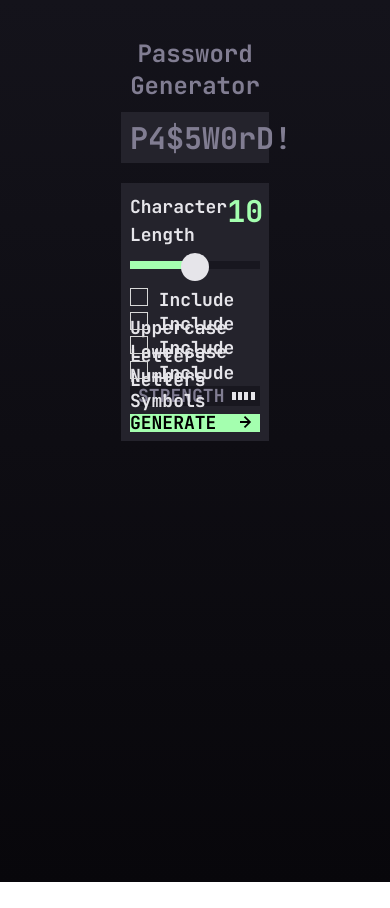
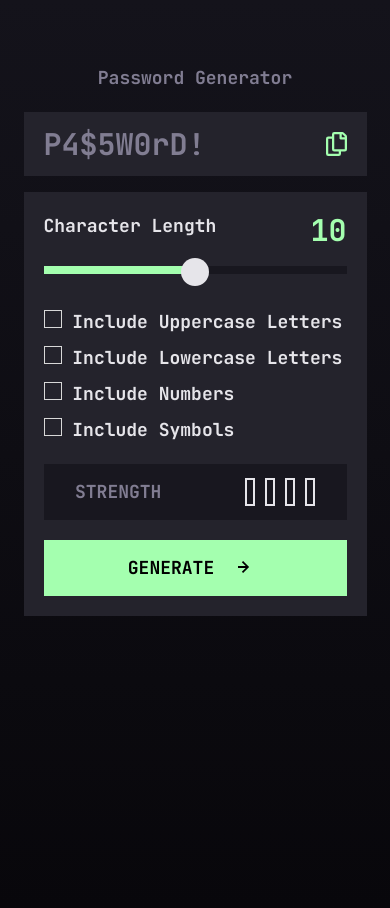
Before and after one commit to Zang983/PasswordGenTailwind, a plain HTML site: page index.html in a window 390 px wide. Before the commit the page ends 882 px from the top, so only its background shows below. Drawn offline with nearby package versions, Linux system fonts and the light colour scheme.

Commit message:
V1 mobile version

```diff
--- a/index.html
+++ b/index.html
@@ -16,11 +16,11 @@
   <title>Frontend Mentor | Password generator app</title>
 </head>
 
-<body class="bg-gradient-to-b from-[#14131B] to-[#08070B] h-screen w-[37.8vw] m-auto text-lg text-[#E6E5EA]">
-  <main class=" flex-column mt-[9.722vw]">
-    <h1 class="text-center mb-[2.64vw] text-2xl text-[#817D92]"> Password Generator</h1>
+<body class="bg-gradient-to-b from-[#14131B] to-[#08070B] h-screen lg:w-[540px] m-auto text-lg text-[#E6E5EA] box-border">
+  <h1 class="text-center lg:mb-[40px] mb-[20px] lg:text-2xl text-[#817D92] lg:mt-[9.722vw] mt-[64px]"> Password Generator</h1>
+  <main class=" flex-column lg:w-[540px] lg:h-[632px] w-[343px] h-[503px] m-auto">
     <div id="password"
-      class="px-[2.22vw] bg-[#24232C] py-[1.944vw] mb-5 items-center flex justify-between text-3xl text-[#817D92]">
+      class="h-[64px] lg:h-[80px] lg:px-[26px] px-[20px] bg-[#24232C] py-[23px] lg:mb-5 mb-[16px] items-center flex justify-between text-3xl text-[#817D92]">
       <span>P4$5W0rD!</span>
       <svg width="21" height="24" xmlns="http://www.w3.org/2000/svg">
         <path
@@ -28,50 +28,49 @@
           fill="#A4FFAF" />
       </svg>
     </div>
-
-    <div id="options" class="px-[2.22vw] py-[2.36vw] bg-[#24232C] flex flex-column flex-wrap">
+    <div id="options" class="lg:px-[26px] px-[20px] lg:h-[528px] py-[20px] lg:py-[28px] bg-[#24232C] flex flex-column flex-wrap">
       <label class="w-full">
         <div id="displayLength">
           <p class="flex justify-between">Character Length <span class="lengthValue text-3xl text-[#A4FFAF]">10</span>
           </p>
         </div>
-        <input type="range" class="w-full h-2 mt-[2.4306vw]" id="size" min="0" max="20" value="10">
+        <input type="range" class="w-full h-2 lg:mt-[36px] mt-[18px]" id="size" min="0" max="20" value="10">
       </label>
-      <label class="mt-[2.43vw] h-[18px] relative w-full">
+      <label class="lg:mt-[36px] mt-[26px] h-[18px] w-full">
         <input type="checkbox" id="uppercase" class="checked:bg-[url('./assets/images/icon-check.svg')] checked:bg-[#A4FFAF] checked:bg-center checked:bg-no-repeat
          appearance-none border border-solid border-[#D8D8D8] w-[18px] h-[18px] ">
         Include Uppercase Letters
       </label>
-      <label class="mt-[1.5972vw] h-[18px] relative w-full">
+      <label class="lg:mt-[24px] mt-[18px] h-[18px] w-full">
 
         <input type="checkbox" id="lowercase" class="checked:bg-[url('./assets/images/icon-check.svg')] checked:bg-[#A4FFAF] checked:bg-center checked:bg-no-repeat
          appearance-none border border-solid border-[#D8D8D8] w-[18px] h-[18px] ">
         Include Lowercase Letters
       </label>
-      <label class="mt-[1.5972vw] h-[18px] relative w-full">
+      <label class="lg:mt-[24px] mt-[18px] h-[18px] w-full">
 
         <input type="checkbox" id="numbers" class="checked:bg-[url('./assets/images/icon-check.svg')] checked:bg-[#A4FFAF] checked:bg-center checked:bg-no-repeat
          appearance-none border border-solid border-[#D8D8D8] w-[18px] h-[18px] ">
         Include Numbers
       </label>
-      <label class="mt-[1.5972vw] h-[18px] w-full relative">
+      <label class="lg:mt-[24px] mt-[18px] h-[18px] w-full">
         <input type="checkbox" id="symbols" class="checked:bg-[url('./assets/images/icon-check.svg')] checked:bg-[#A4FFAF] checked:bg-center checked:bg-no-repeat
          appearance-none border border-solid border-[#D8D8D8] w-[18px] h-[18px] ">
         Include Symbols
       </label>
 
       <div
-        class="flex h-[5vw] flex justify-between bg-[#18171F] w-full items-center py-[1.60vw] px-[2.083vw] mt-[2.4305vw]">
+        class="flex lg:h-[72px] h-[56px] flex justify-between bg-[#18171F] w-full items-center  px-[31.5px] mt-[30px] h:mt-[36.5px]">
         <p class="text-[#817D92] uppercase">Strength</p>
-        <div class="strengthScale flex gap-[0.5556vw] h-[1.9444vw] items-center ">
-          <p id="scoreStrength" class="mr-[1.38884vw] text-2xl uppercase"></p>
-          <div class="w-[0.6944vw]  h-full border-2 border-solid border-[#E6E5EA]"></div>
-          <div class="w-[0.6944vw]  h-full border-2 border-solid border-[#E6E5EA]"></div>
-          <div class="w-[0.6944vw]  h-full border-2 border-solid border-[#E6E5EA]"></div>
-          <div class="w-[0.6944vw]  h-full border-2 border-solid border-[#E6E5EA]"></div>
+        <div class="strengthScale flex gap-[10px] h-[28px] items-center ">
+          <p id="scoreStrength" class="mr-[30px]  text-2xl uppercase"></p>
+          <div class="w-[10px]  h-full border-2 border-solid border-[#E6E5EA]"></div>
+          <div class="w-[10px]  h-full border-2 border-solid border-[#E6E5EA]"></div>
+          <div class="w-[10px]  h-full border-2 border-solid border-[#E6E5EA]"></div>
+          <div class="w-[10px]  h-full border-2 border-solid border-[#E6E5EA]"></div>
         </div>
       </div>
-      <button id="submit" class="group h-[4.514vw] bg-[#A4FFAF] w-full mt-[2.2222vw] text-black flex items-center justify-center
+      <button id="submit" class="group lg:h-[65px] h-[56px] bg-[#A4FFAF] w-full mt-[20px] lg:mt-[34px] text-black flex items-center justify-center
         active:border active:border-[#A4FFAF] active:border-solid active:bg-[#24232C] active:text-[#A4FFAF]">GENERATE
         <svg class="ml-[24px] translate-y-[5px] w-[24px] h-[24px] group-active:fill-[#A4FFAF]"
           xmlns="http://www.w3.org/2000/svg">
--- a/script.js
+++ b/script.js
@@ -222,3 +222,17 @@ document.querySelector("svg").addEventListener("click", () => {
         .catch(error => console.log(error))
 })
 rangeDisplay();
+
+
+console.log()
+
+const invitesSoireeFoot=['Tim','Bill']
+let invitesReceptionBusiness = invitesSoireeFoot;
+invitesSoireeFoot.push('Peter');
+invitesReceptionBusiness.push('Sean');
+invitesSoireeFoot.push('Jack');
+
+let regex = new RegExp(/^[0-9]{2}[a-zA-Z]{2}[0-9]{3}$/)
+console.log(regex.test("07DE338"))
+
+console.log(invitesReceptionBusiness)
```
